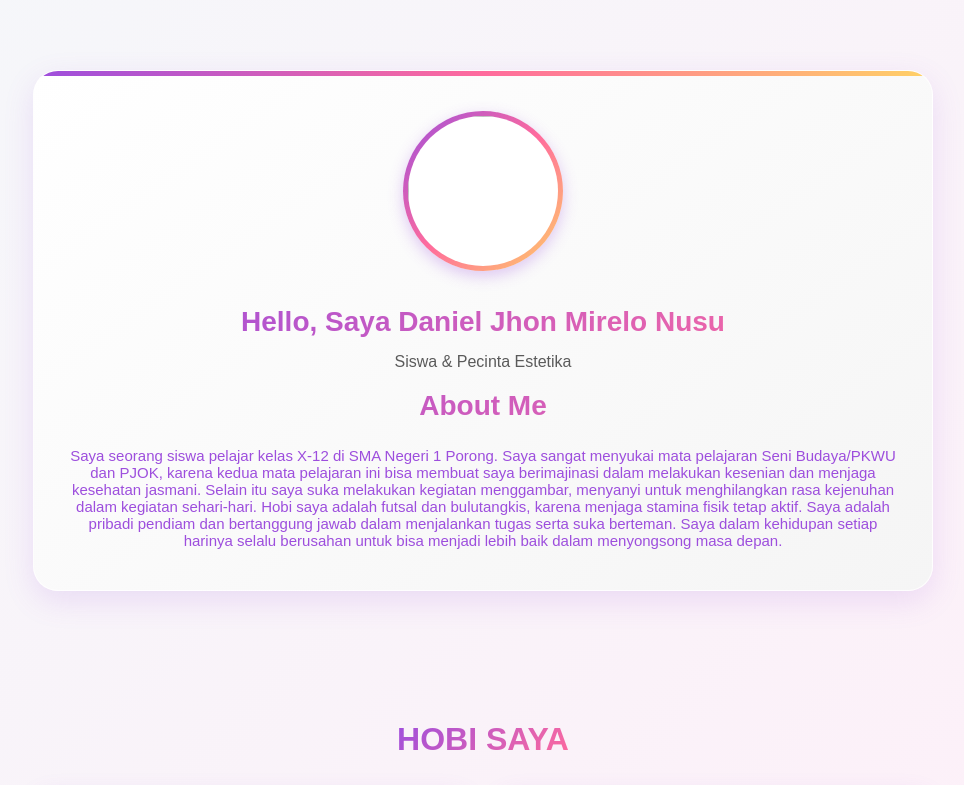
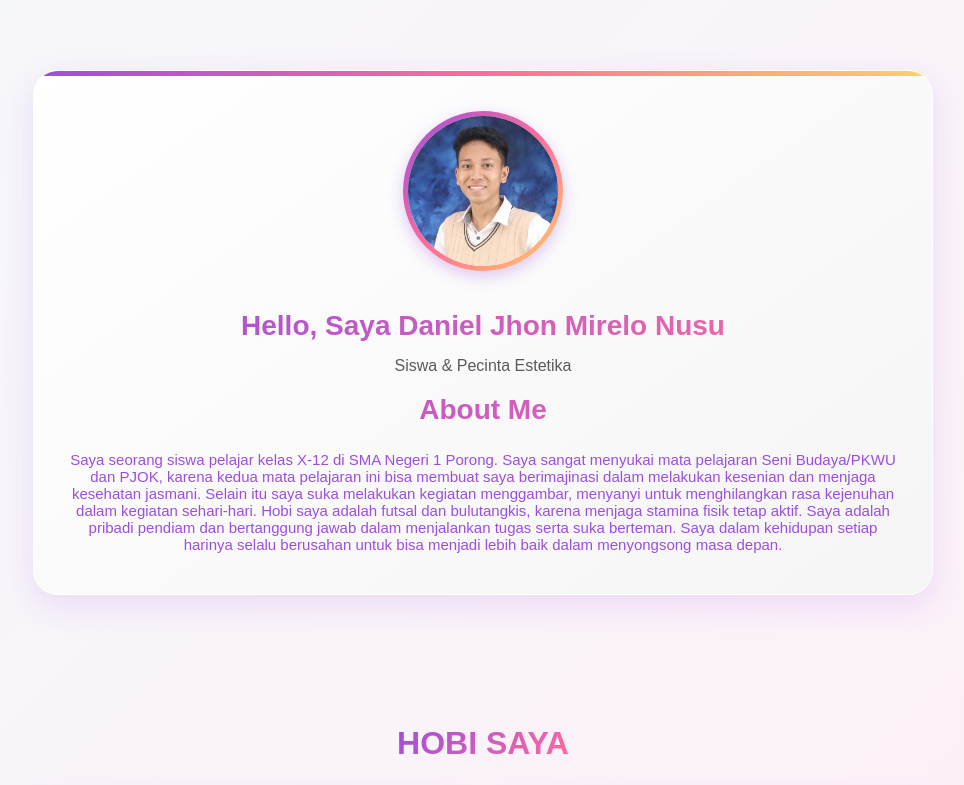
Before and after one commit to naufalsyammas/elo, a plain HTML site: page index.html in a window 1280 px wide. Shown: the top 785 px of the page, without its empty margins (157-1121 px from the left). Drawn offline with Linux system fonts and the light colour scheme.

Commit message:
Update index.html

```diff
--- a/index.html
+++ b/index.html
@@ -11,7 +11,7 @@
     <header>
         <div class="container">
             <div class="profil-box">
-                <img src="foto elo.jpeg" class="foto">
+                <img src="./elo/elo.jpeg" class="foto">
                 <h1>Hello, Saya Daniel Jhon Mirelo Nusu</h1>
                 <p>Siswa &amp; Pecinta Estetika</p>
                 <h1>About Me</h1>
```
